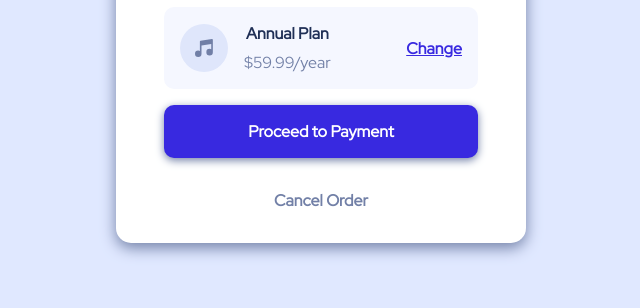
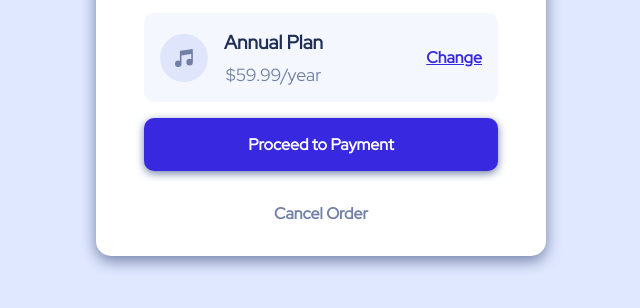
Before and after one commit to Ahmed-Elsayed-projects/frontendmentor, a plain HTML site: page order-summary-component-main/index.html in a window 1280 px wide. Shown: the part 476-784 px from the top of the page, without its empty margins (319-959 px from the left). Drawn offline with Linux system fonts and the light colour scheme.

Commit message:
editing the card's width from 410px to 450px

```diff
--- a/order-summary-component-main/index.html
+++ b/order-summary-component-main/index.html
@@ -34,8 +34,8 @@
         <div class="info">
           <svg xmlns="http://www.w3.org/2000/svg" width="48" height="48"><g fill="none" fill-rule="evenodd"><circle cx="24" cy="24" r="24" fill="#DFE6FB"/><path fill="#717FA6" fill-rule="nonzero" d="M32.574 15.198a.81.81 0 00-.646-.19L20.581 16.63a.81.81 0 00-.696.803V26.934a3.232 3.232 0 00-1.632-.44A3.257 3.257 0 0015 29.747 3.257 3.257 0 0018.253 33a3.257 3.257 0 003.253-3.253v-8.37l9.726-1.39v5.327a3.232 3.232 0 00-1.631-.441 3.257 3.257 0 00-3.254 3.253 3.257 3.257 0 003.254 3.253 3.257 3.257 0 003.253-3.253V15.81a.81.81 0 00-.28-.613z"/></g></svg>
           <div class="price-info">
-            <h4 class="h-text">Annual Plan</h4>
-            <p>$59.99/year</p>
+            <h4 class="h-text" style="font-size: 1.2rem;">Annual Plan</h4>
+            <p class="annual-price">$59.99/year</p>
           </div>
         </div>
 
--- a/order-summary-component-main/style.css
+++ b/order-summary-component-main/style.css
@@ -43,7 +43,7 @@ a:hover {
 }
 
 .card {
-    width: 410px;
+    width: 450px;
     background-color: #fff;
     border-radius: 15px;
     box-shadow: 0px 5px 15px var(--Desaturated-blue);
@@ -89,6 +89,10 @@ a:hover {
     color: var(--Dark-blue);
 }
 
+.annual-price {
+    font-size: 1.1em;
+}
+
 .proceed,
 .cancel {
     padding: 1em;
```
